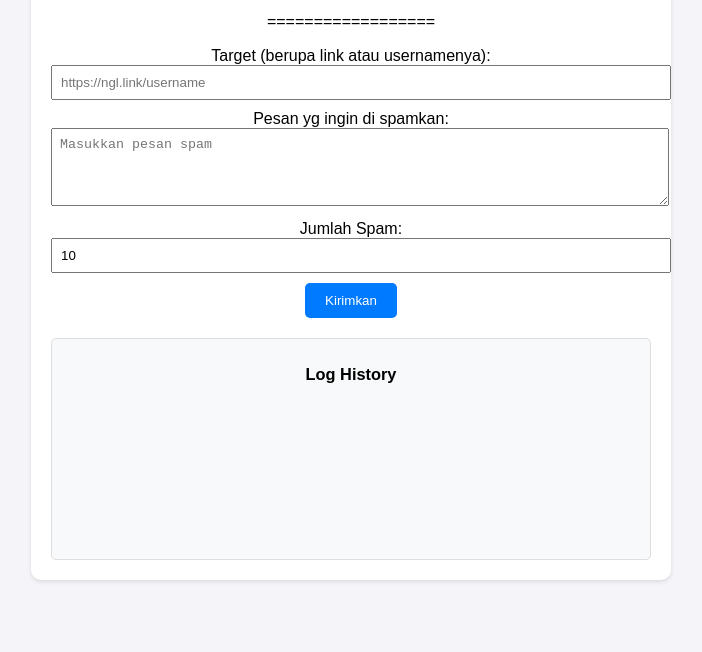
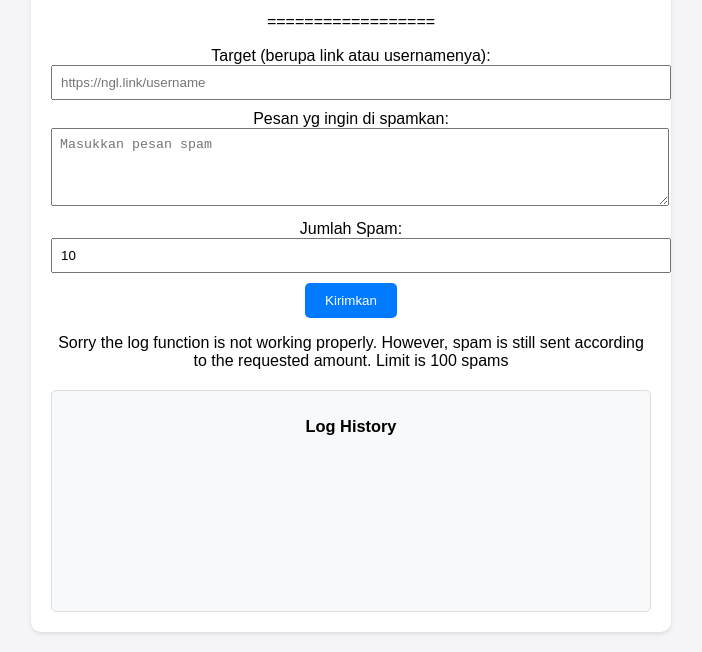
Before and after one commit to radzzoffc/radzzspamngl, a plain HTML site: page index.html in a window 1280 px wide. Shown: the part 159-811 px from the top of the page, without its empty margins (289-991 px from the left). Drawn offline with Linux system fonts and the light colour scheme.

Commit message:
Update index.html

```diff
--- a/index.html
+++ b/index.html
@@ -68,6 +68,7 @@
         </div>
         <button type="submit" id="spamButton">Kirimkan</button>
     </form>
+    <p>Sorry the log function is not working properly. However, spam is still sent according to the requested amount. Limit is 100 spams</p>
     <div class="log">
         <h3>Log History</h3>
         <div id="logContainer"></div>
```
